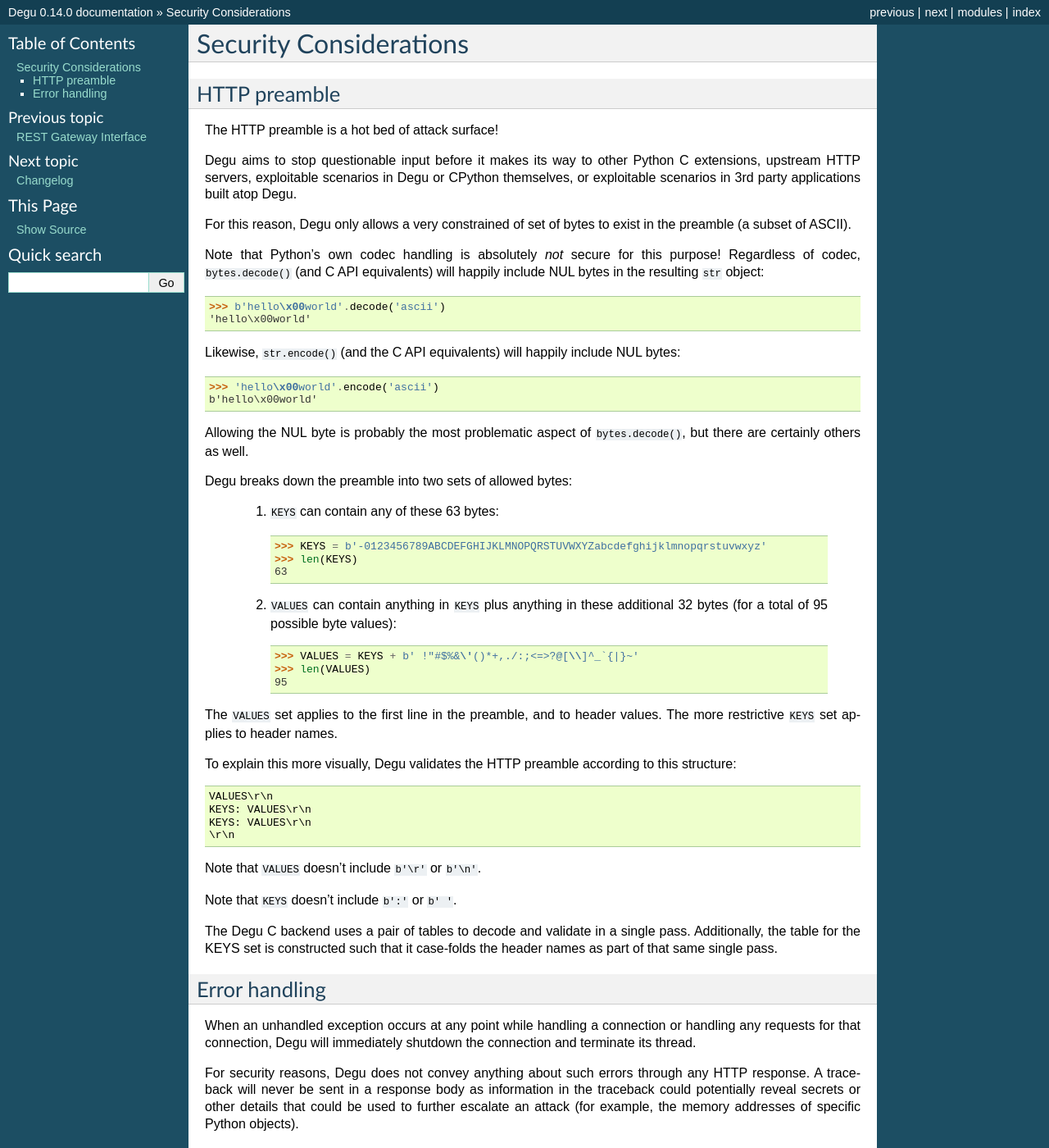
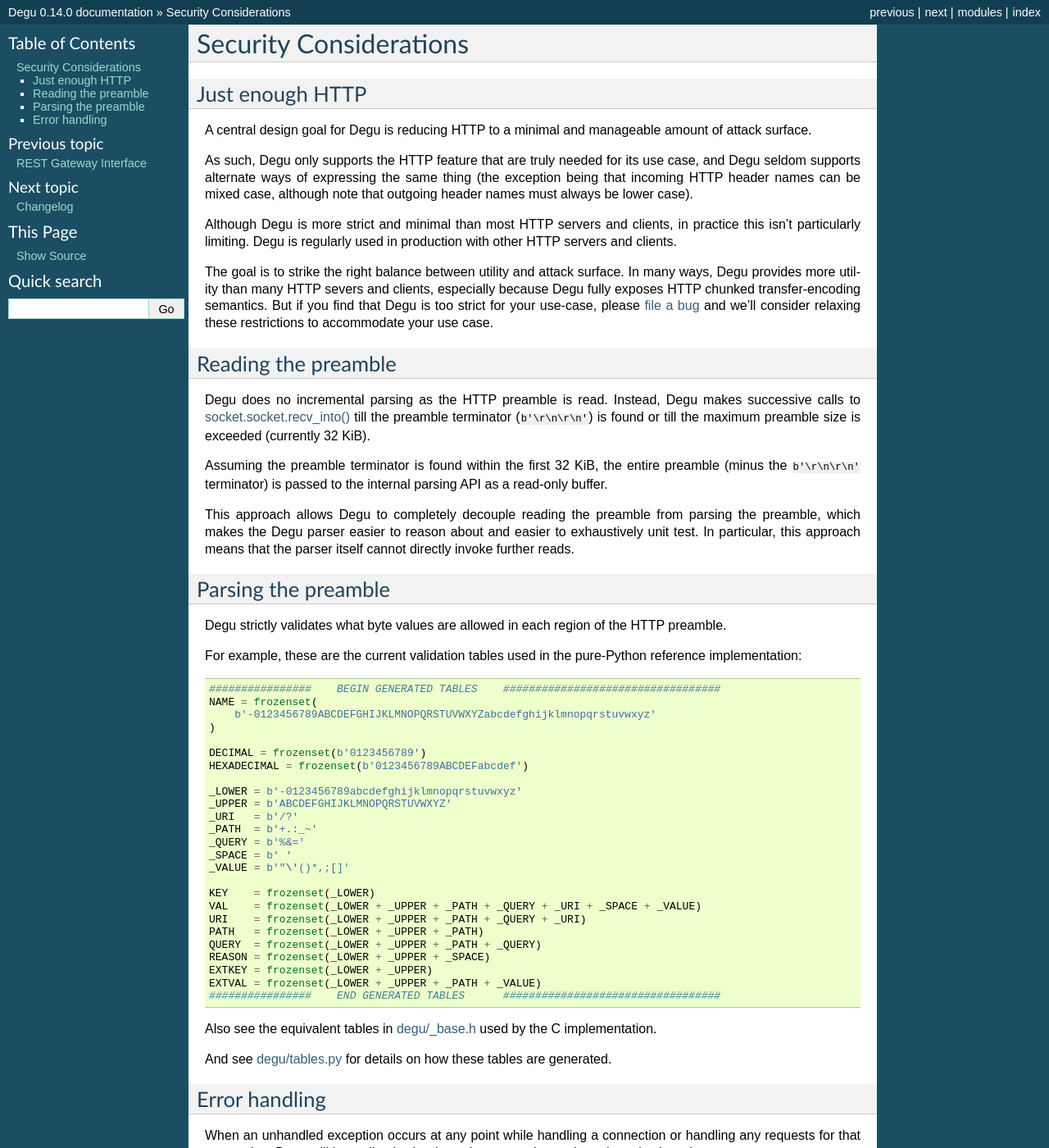
Before and after one commit to json420/degu, a Sphinx documentation site: the page built from doc/security.rst, in a window 1280 px wide and 1400 px high. Shown: the whole window at 82% size. Built offline with Sphinx 7.4.7, drawn with Linux system fonts in a browser that asks for light colours.

Commit message:
Update doc/security.rst to reflect current implementation

```diff
--- a/doc/security.rst
+++ b/doc/security.rst
@@ -1,68 +1,84 @@
 Security Considerations
 =======================
 
-HTTP preamble
--------------
+Just enough HTTP
+----------------
 
-The HTTP preamble is a hot bed of attack surface!
+A central design goal for Degu is reducing HTTP to a minimal and manageable
+amount of attack surface.
 
-Degu aims to stop questionable input before it makes its way to other Python C
-extensions, upstream HTTP servers, exploitable scenarios in Degu or CPython
-themselves, or exploitable scenarios in 3rd party applications built atop Degu.
+As such, Degu only supports the HTTP feature that are truly needed for its use
+case, and Degu seldom supports alternate ways of expressing the same thing (the
+exception being that incoming HTTP header names can be mixed case, although note
+that outgoing header names must always be lower case).
 
-For this reason, Degu only allows a very constrained of set of bytes to exist in
-the preamble (a subset of ASCII).
+Although Degu is more strict and minimal than most HTTP servers and clients, in
+practice this isn't particularly limiting.  Degu is regularly used in production
+with other HTTP servers and clients.
 
-Note that Python's own codec handling is absolutely *not* secure for this
-purpose!  Regardless of codec, ``bytes.decode()`` (and C API equivalents) will
-happily include NUL bytes in the resulting ``str`` object:
+The goal is to strike the right balance between utility and attack surface.  In
+many ways, Degu provides more utility than many HTTP severs and clients,
+especially because Degu fully exposes HTTP chunked transfer-encoding semantics.
+But if you find that Degu is too strict for your use-case, please `file a bug`_
+and we'll consider relaxing these restrictions to accommodate your use case.
 
->>> b'hello\x00world'.decode('ascii')
-'hello\x00world'
 
-Likewise, ``str.encode()`` (and the C API equivalents) will happily include
-NUL bytes:
+Reading the preamble
+--------------------
 
->>> 'hello\x00world'.encode('ascii')
-b'hello\x00world'
+Degu does no incremental parsing as the HTTP preamble is read.  Instead, Degu
+makes successive calls to `socket.socket.recv_into()`_ till the preamble
+terminator (``b'\r\n\r\n'``) is found or till the maximum preamble size is
+exceeded (currently 32 KiB).
 
-Allowing the NUL byte is probably the most problematic aspect of
-``bytes.decode()``, but there are certainly others as well.
+Assuming the preamble terminator is found within the first 32 KiB, the entire
+preamble (minus the ``b'\r\n\r\n'`` terminator) is passed to the internal
+parsing API as a read-only buffer.
 
-Degu breaks down the preamble into two sets of allowed bytes:
+This approach allows Degu to completely decouple reading the preamble from
+parsing the preamble, which makes the Degu parser easier to reason about and
+easier to exhaustively unit test.  In particular, this approach means that the
+parser itself cannot directly invoke further reads.
 
-    1. ``KEYS`` can contain any of these 63 bytes:
 
-       >>> KEYS = b'-0123456789ABCDEFGHIJKLMNOPQRSTUVWXYZabcdefghijklmnopqrstuvwxyz'
-       >>> len(KEYS)
-       63
+Parsing the preamble
+--------------------
 
-    2. ``VALUES`` can contain anything in ``KEYS`` plus anything in these
-       additional 32 bytes (for a total of 95 possible byte values):
+Degu strictly validates what byte values are allowed in each region of the HTTP
+preamble.
 
-       >>> VALUES = KEYS + b' !"#$%&\'()*+,./:;<=>?@[\\]^_`{|}~'
-       >>> len(VALUES)
-       95
+For example, these are the current validation tables used in the pure-Python
+reference implementation::
 
-The ``VALUES`` set applies to the first line in the preamble, and to header
-values.  The more restrictive ``KEYS`` set applies to header names.
+    ################    BEGIN GENERATED TABLES    ##################################
+    NAME = frozenset(
+        b'-0123456789ABCDEFGHIJKLMNOPQRSTUVWXYZabcdefghijklmnopqrstuvwxyz'
+    )
 
-To explain this more visually, Degu validates the HTTP preamble according to
-this structure::
+    DECIMAL = frozenset(b'0123456789')
+    HEXADECIMAL = frozenset(b'0123456789ABCDEFabcdef')
 
-    VALUES\r\n
-    KEYS: VALUES\r\n
-    KEYS: VALUES\r\n
-    \r\n
+    _LOWER = b'-0123456789abcdefghijklmnopqrstuvwxyz'
+    _UPPER = b'ABCDEFGHIJKLMNOPQRSTUVWXYZ'
+    _URI   = b'/?'
+    _PATH  = b'+.:_~'
+    _QUERY = b'%&='
+    _SPACE = b' '
+    _VALUE = b'"\'()*,;[]'
 
-Note that ``VALUES`` doesn't include ``b'\r'`` or ``b'\n'``.
+    KEY    = frozenset(_LOWER)
+    VAL    = frozenset(_LOWER + _UPPER + _PATH + _QUERY + _URI + _SPACE + _VALUE)
+    URI    = frozenset(_LOWER + _UPPER + _PATH + _QUERY + _URI)
+    PATH   = frozenset(_LOWER + _UPPER + _PATH)
+    QUERY  = frozenset(_LOWER + _UPPER + _PATH + _QUERY)
+    REASON = frozenset(_LOWER + _UPPER + _SPACE)
+    EXTKEY = frozenset(_LOWER + _UPPER)
+    EXTVAL = frozenset(_LOWER + _UPPER + _PATH + _VALUE)
+    ################    END GENERATED TABLES      ##################################
 
-Note that ``KEYS`` doesn't include ``b':'`` or ``b' '``.
+Also see the equivalent tables in `degu/_base.h`_ used by the C implementation.
 
-The Degu C backend uses a pair of tables to decode and validate in a single
-pass.  Additionally, the table for the KEYS set is constructed such that it
-case-folds the header names as part of that same single pass.
-
+And see `degu/tables.py`_ for details on how these tables are generated.
 
 
 Error handling
@@ -84,3 +100,9 @@
 do we want an error condition to be able to create an inconsistent TCP stream
 state such that some portion of an HTTP request body is read as the next HTTP
 preamble.
+
+
+.. _`file a bug`: https://bugs.launchpad.net/degu
+.. _`socket.socket.recv_into()`: https://docs.python.org/3/library/socket.html#socket.socket.recv_into
+.. _`degu/_base.h`: http://bazaar.launchpad.net/~dmedia/degu/trunk/view/head:/degu/_base.h
+.. _`degu/tables.py`: http://bazaar.launchpad.net/~dmedia/degu/trunk/view/head:/degu/tables.py
```
Also changed, not shown: 1 other file.
